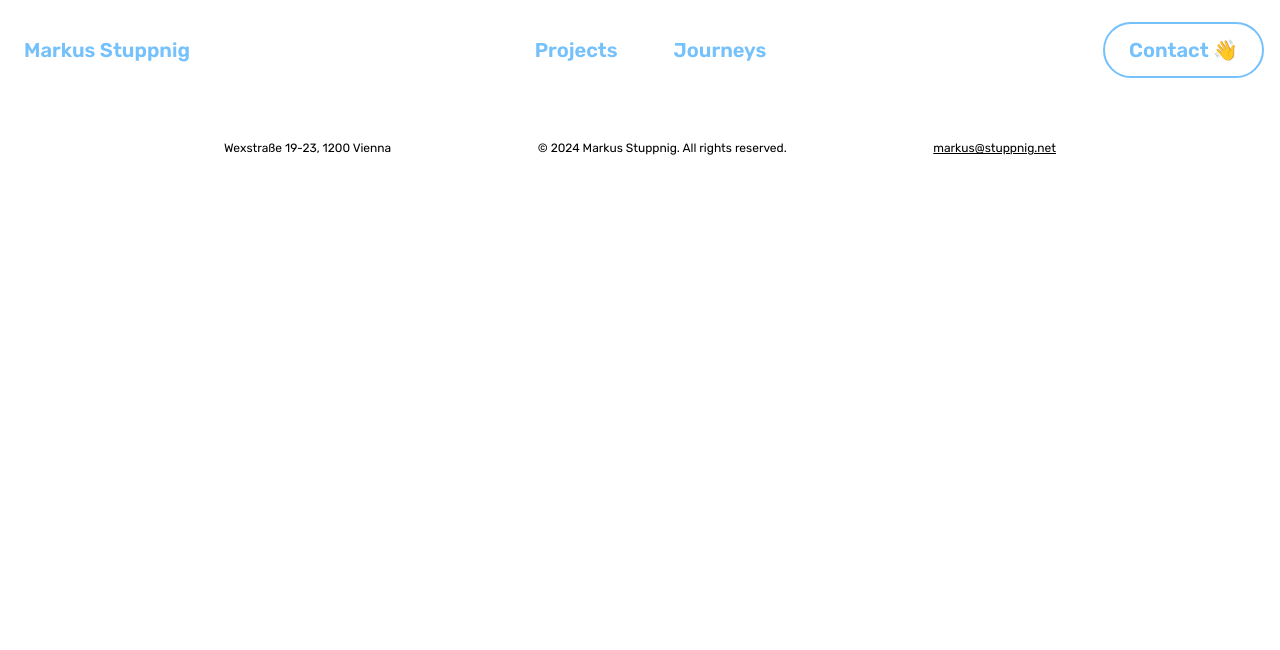
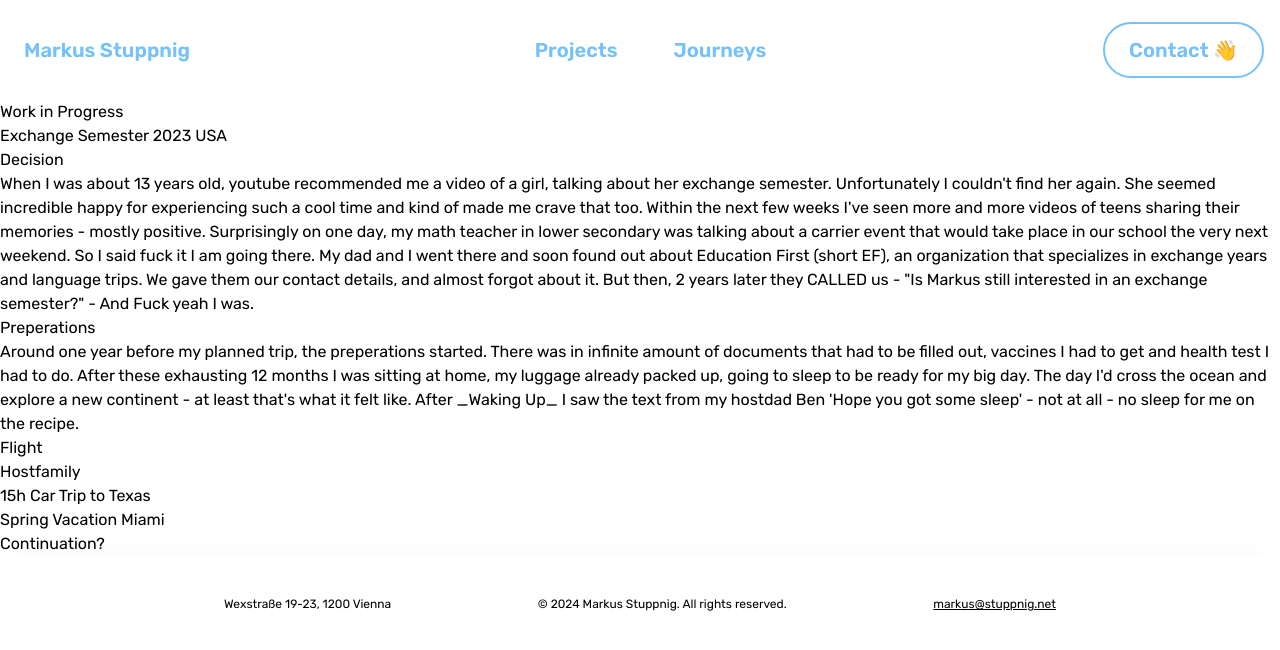
Before and after one commit to Markus-Stuppnig/Website, a Next.js app: page /journeys/exchange in a window 1280 px wide. Shown: the top 650 px of the page. Built offline with nearby package versions, Linux system fonts and the light colour scheme.

Commit message:
Fix: Experience timeline; Feat: Journeys Exchange Semester Page

```diff
--- a/app/(pages)/journeys/(detailed)/exchange/page.tsx
+++ b/app/(pages)/journeys/(detailed)/exchange/page.tsx
@@ -1,7 +1,32 @@
 export default function Home() {
 	return (
 	  <main>
+		<h3>Work in Progress</h3>
 
+		<h2>Exchange Semester 2023 USA</h2>
+
+		<h3>Decision</h3>
+		<p>
+			When I was about 13 years old, youtube recommended me a video of a girl, talking about her exchange semester. Unfortunately I couldn't find her again. She seemed incredible happy for experiencing such a cool time and kind of made me crave that too. Within the next few weeks I've seen more and more videos of teens sharing their memories - mostly positive.
+			Surprisingly on one day, my math teacher in lower secondary was talking about a carrier event that would take place in our school the very next weekend. So I said fuck it I am going there. My dad and I went there and soon found out about Education First (short EF), an organization that specializes in exchange years and language trips.
+			We gave them our contact details, and almost forgot about it. But then, 2 years later they CALLED us - "Is Markus still interested in an exchange semester?" - And Fuck yeah I was.
+		</p>
+
+		<h3>Preperations</h3>
+		<p>
+			Around one year before my planned trip, the preperations started. There was in infinite amount of documents that had to be filled out, vaccines I had to get and health test I had to do. After these exhausting 12 months I was sitting at home, my luggage already packed up, going to sleep to be ready for my big day. The day I'd cross the ocean and explore a new continent - at least that's what it felt like.
+			After _Waking Up_ I saw the text from my hostdad Ben 'Hope you got some sleep' - not at all - no sleep for me on the recipe.
+		</p>
+
+		<h3>Flight</h3>
+
+		<h3>Hostfamily</h3>
+
+		<h3>15h Car Trip to Texas</h3>
+
+		<h3>Spring Vacation Miami</h3>
+
+		<h3>Continuation?</h3>
 	  </main>
 	);
   }
--- a/components/Experience/experienceData.tsx
+++ b/components/Experience/experienceData.tsx
@@ -40,7 +40,7 @@ export const experiencesData: Experience[] = [
       "I am a proud recipient of an Honorary High School Diploma from Washington Community High School, acknowledging the completion of graduation requirements. This semester has taught me so much and I truly value the time I spent there and the friends I made.",
     ],
     icon: React.createElement(CgWorkAlt),
-    date: "December 2022 - June 2023",
+    date: "December 2022 - May 2023",
   },
   {
     title: "Siemens Full-Stack Developer",
@@ -50,7 +50,7 @@ export const experiencesData: Experience[] = [
       "Visualizing powerflow and state estimation data with an Angular WebServer that sends requests to a Java Backend via Spring Boot on the same machine for offline usage.",
     ],
     icon: React.createElement(LuCode),
-    date: "July 2022 - September 2023",
+    date: "July 2023 - August 2023",
   },
   {
     title: "Technologisches Gerwerbemuseum",
```
